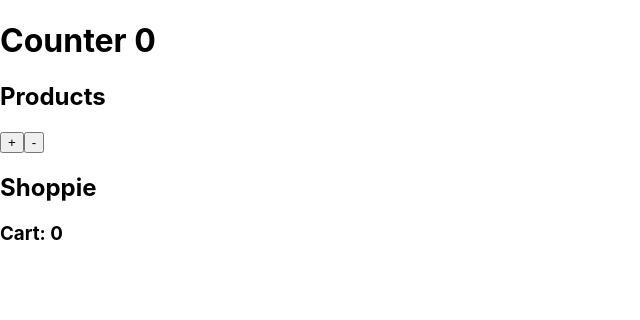
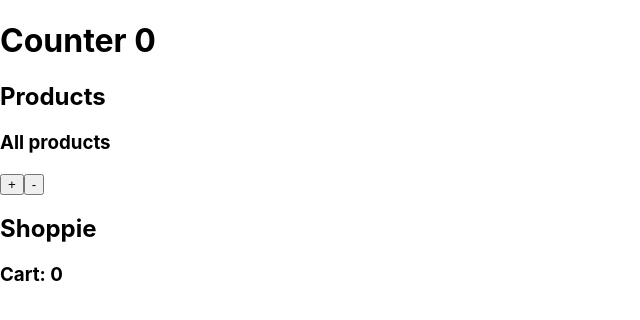
Before and after one commit to RichieCoding/context-practice, a React (Create React App) app: page / in a window 1280 px wide. Shown: the top 320 px of the page, without its empty margins (0-640 px from the left). Built offline with nearby package versions, Linux system fonts and the light colour scheme.

Commit message:
removed useEffect and added h3 all products

```diff
--- a/src/App.js
+++ b/src/App.js
@@ -1,4 +1,4 @@
-import React, { useEffect } from "react";
+import React from "react";
 import { useSelector, useDispatch } from "react-redux";
 import { increment, decrement } from "./actions";
 import Header from './components/Header';
@@ -12,6 +12,7 @@ function App() {
     <div className='App'>
       <h1>Counter {counter}</h1>
       <h2>Products</h2>
+      <h3>All products</h3>
       <button onClick={() => dispatch(increment(5))}>+</button>
       <button onClick={() => dispatch(decrement())}>-</button>
       {isLogged ? <h3>Valuable Information I shouldn't see</h3> : ""}
```
